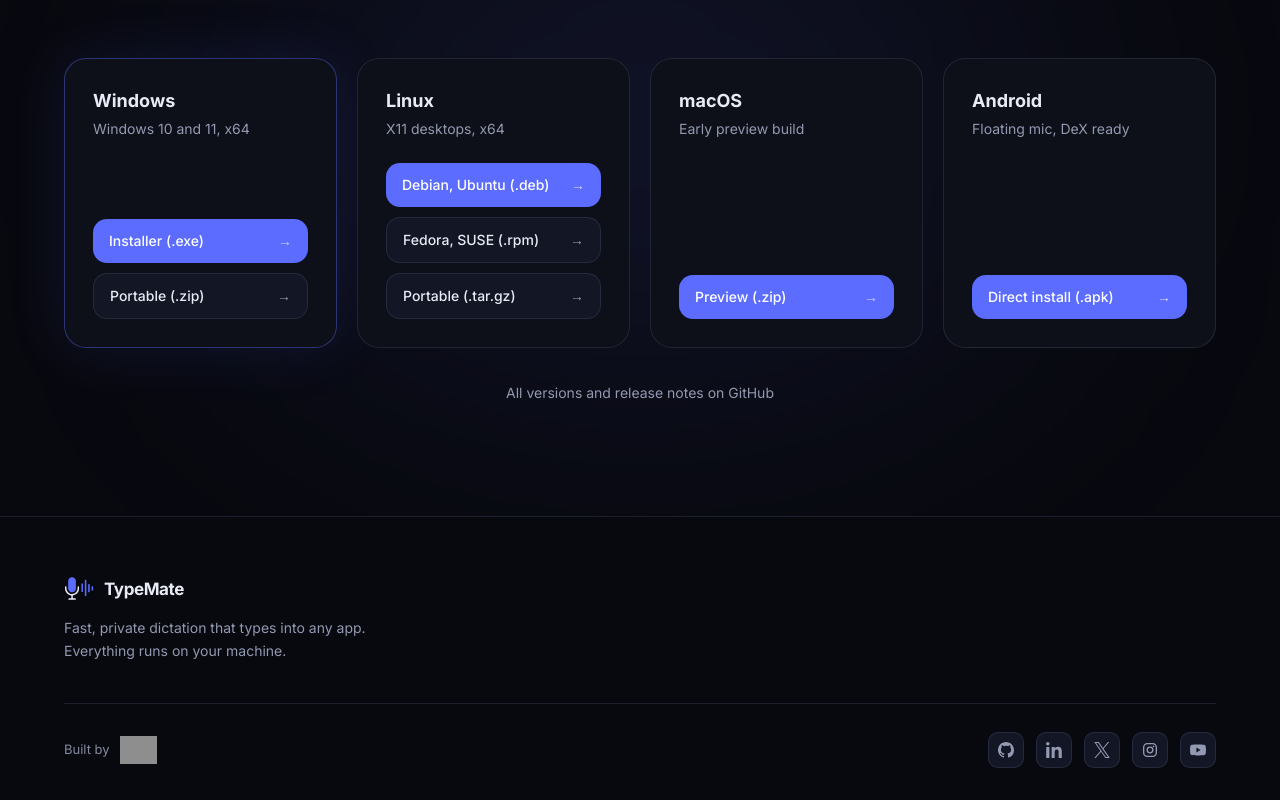
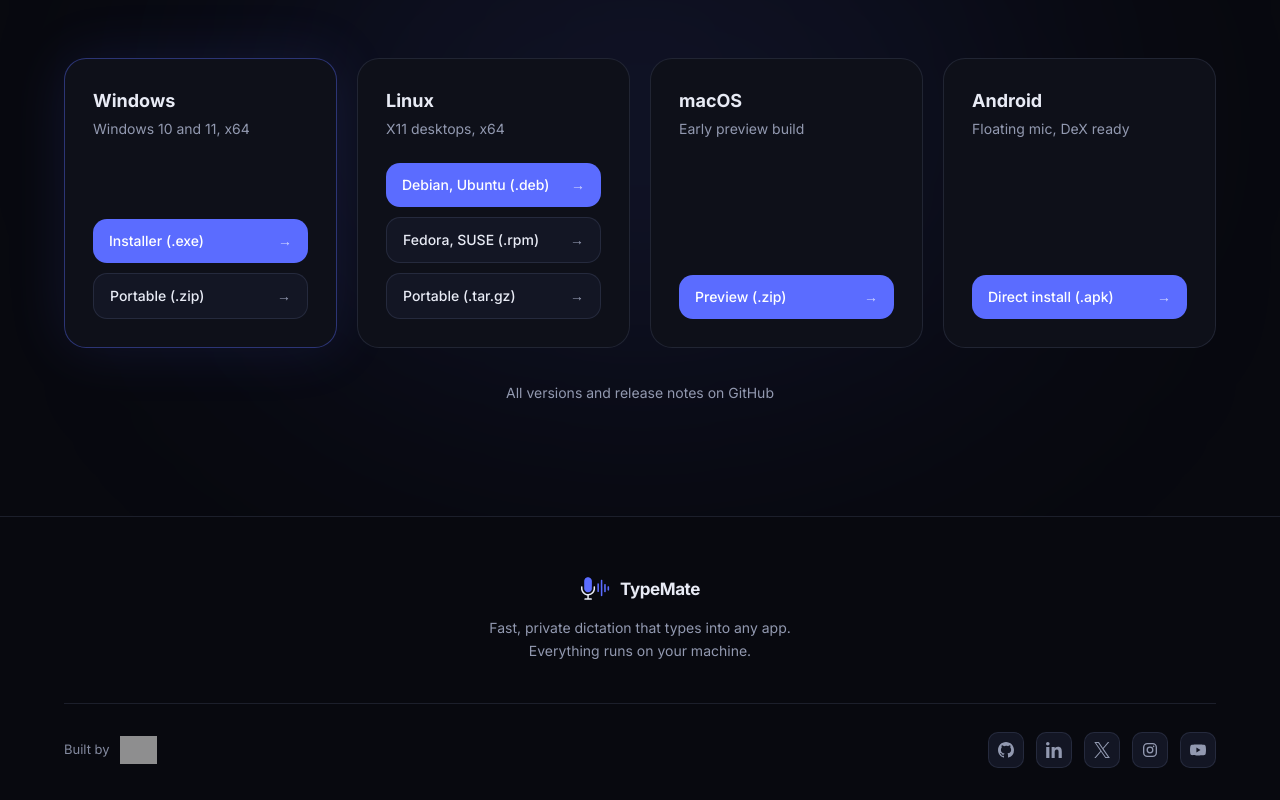
Before and after one commit to CW-Codewalnut/typemate-website, a Next.js app: page / in a window 1280 px wide. Shown: the part 6774-7574 px from the top of the page. Built offline with nearby package versions, Linux system fonts and the light colour scheme; no server answers; grey boxes are pictures that could not be loaded.

Commit message:
style: center the footer brand block

```diff
--- a/components/footer.tsx
+++ b/components/footer.tsx
@@ -27,7 +27,7 @@
 export function Footer() {
   return (
     <footer className="border-t border-edge px-5 pt-14 pb-8">
-      <div className="mx-auto max-w-6xl">
+      <div className="mx-auto flex max-w-6xl flex-col items-center text-center">
         <div className="flex items-center gap-2">
           <TypeMateLogo className="h-8 w-8" />
           <span className="text-[17px] font-bold tracking-tight">
```
